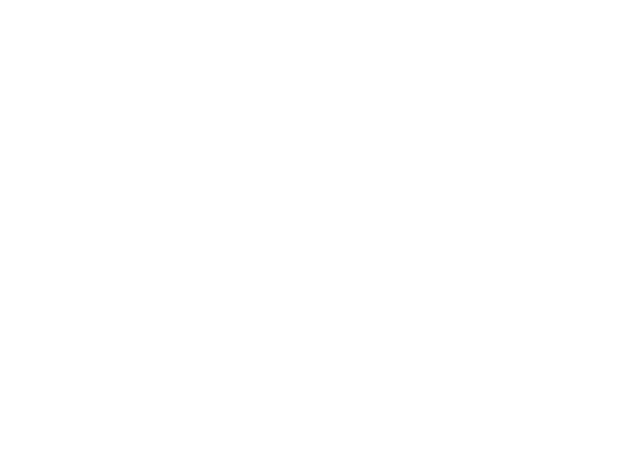
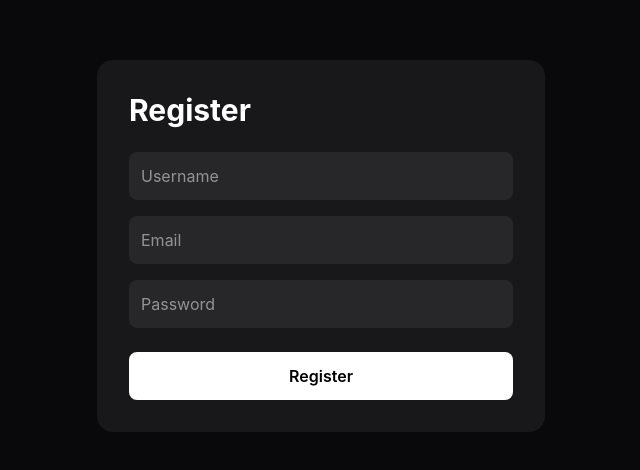
Before and after one commit to balqiskay/finsight-ai, a React (Vite) app in the folder client/: page /register in a window 1280 px wide. Before the commit this address had no page. Shown: the part 154-624 px from the top of the page, without its empty margins (319-959 px from the left). Built offline with nearby package versions, Linux system fonts and the light colour scheme.

Commit message:
Implement frontend authentication system

```diff
--- a/client/src/App.jsx
+++ b/client/src/App.jsx
@@ -1,14 +1,45 @@
-import { Routes, Route } from "react-router-dom";
+import {
+  Routes,
+  Route,
+  Navigate,
+} from "react-router-dom";
 
 import Dashboard from "./pages/Dashboard";
+import Login from "./pages/Login";
+import Register from "./pages/Register";
 
 function App() {
+
+  const token =
+    localStorage.getItem("token");
+
   return (
     <Routes>
+
       <Route
-        path="/"
-        element={<Dashboard />}
+        path="/login"
+        element={<Login />}
       />
+
+      <Route
+        path="/register"
+        element={<Register />}
+      />
+
+      <Route
+        path="/dashboard"
+        element={
+          token
+            ? <Dashboard />
+            : <Navigate to="/login" />
+        }
+      />
+
+      <Route
+        path="*"
+        element={<Navigate to="/login" />}
+      />
+
     </Routes>
   );
 }
--- /dev/null
+++ b/client/src/pages/Login.jsx
@@ -0,0 +1,86 @@
+import { useState } from "react";
+import { useNavigate } from "react-router-dom";
+
+import { loginUser } from "../services/authService";
+
+function Login() {
+
+  const navigate = useNavigate();
+
+  const [formData, setFormData] = useState({
+    email: "",
+    password: "",
+  });
+
+  const handleChange = (e) => {
+    setFormData({
+      ...formData,
+      [e.target.name]: e.target.value,
+    });
+  };
+
+  const handleSubmit = async (e) => {
+    e.preventDefault();
+
+    try {
+
+      const data = await loginUser(formData);
+
+      localStorage.setItem(
+        "token",
+        data.token
+      );
+
+      navigate("/dashboard");
+
+    } catch (error) {
+
+      console.error(error);
+
+      alert("Login failed");
+
+    }
+  };
+
+  return (
+    <div className="min-h-screen bg-zinc-950 flex items-center justify-center">
+
+      <form
+        onSubmit={handleSubmit}
+        className="bg-zinc-900 p-8 rounded-2xl w-full max-w-md"
+      >
+
+        <h1 className="text-white text-3xl font-bold mb-6">
+          Login
+        </h1>
+
+        <input
+          type="email"
+          name="email"
+          placeholder="Email"
+          onChange={handleChange}
+          className="w-full p-3 rounded-lg bg-zinc-800 text-white mb-4"
+        />
+
+        <input
+          type="password"
+          name="password"
+          placeholder="Password"
+          onChange={handleChange}
+          className="w-full p-3 rounded-lg bg-zinc-800 text-white mb-6"
+        />
+
+        <button
+          type="submit"
+          className="w-full bg-white text-black p-3 rounded-lg font-semibold"
+        >
+          Login
+        </button>
+
+      </form>
+
+    </div>
+  );
+}
+
+export default Login;
--- /dev/null
+++ b/client/src/pages/Register.jsx
@@ -0,0 +1,90 @@
+import { useState } from "react";
+import { useNavigate } from "react-router-dom";
+
+import { registerUser } from "../services/authService";
+
+function Register() {
+
+  const navigate = useNavigate();
+
+  const [formData, setFormData] = useState({
+    username: "",
+    email: "",
+    password: "",
+  });
+
+  const handleChange = (e) => {
+    setFormData({
+      ...formData,
+      [e.target.name]: e.target.value,
+    });
+  };
+
+  const handleSubmit = async (e) => {
+    e.preventDefault();
+
+    try {
+
+      await registerUser(formData);
+
+      navigate("/login");
+
+    } catch (error) {
+
+      console.error(error);
+
+      alert("Registration failed");
+
+    }
+  };
+
+  return (
+    <div className="min-h-screen bg-zinc-950 flex items-center justify-center">
+
+      <form
+        onSubmit={handleSubmit}
+        className="bg-zinc-900 p-8 rounded-2xl w-full max-w-md"
+      >
+
+        <h1 className="text-white text-3xl font-bold mb-6">
+          Register
+        </h1>
+
+        <input
+          type="text"
+          name="username"
+          placeholder="Username"
+          onChange={handleChange}
+          className="w-full p-3 rounded-lg bg-zinc-800 text-white mb-4"
+        />
+
+        <input
+          type="email"
+          name="email"
+          placeholder="Email"
+          onChange={handleChange}
+          className="w-full p-3 rounded-lg bg-zinc-800 text-white mb-4"
+        />
+
+        <input
+          type="password"
+          name="password"
+          placeholder="Password"
+          onChange={handleChange}
+          className="w-full p-3 rounded-lg bg-zinc-800 text-white mb-6"
+        />
+
+        <button
+          type="submit"
+          className="w-full bg-white text-black p-3 rounded-lg font-semibold"
+        >
+          Register
+        </button>
+
+      </form>
+
+    </div>
+  );
+}
+
+export default Register;
--- /dev/null
+++ b/client/src/services/authService.js
@@ -0,0 +1,28 @@
+import axios from "axios";
+
+const API_URL =
+  "http://localhost:5000/api/auth";
+
+export const registerUser = async (
+  userData
+) => {
+
+  const response = await axios.post(
+    `${API_URL}/register`,
+    userData
+  );
+
+  return response.data;
+};
+
+export const loginUser = async (
+  userData
+) => {
+
+  const response = await axios.post(
+    `${API_URL}/login`,
+    userData
+  );
+
+  return response.data;
+};
```
